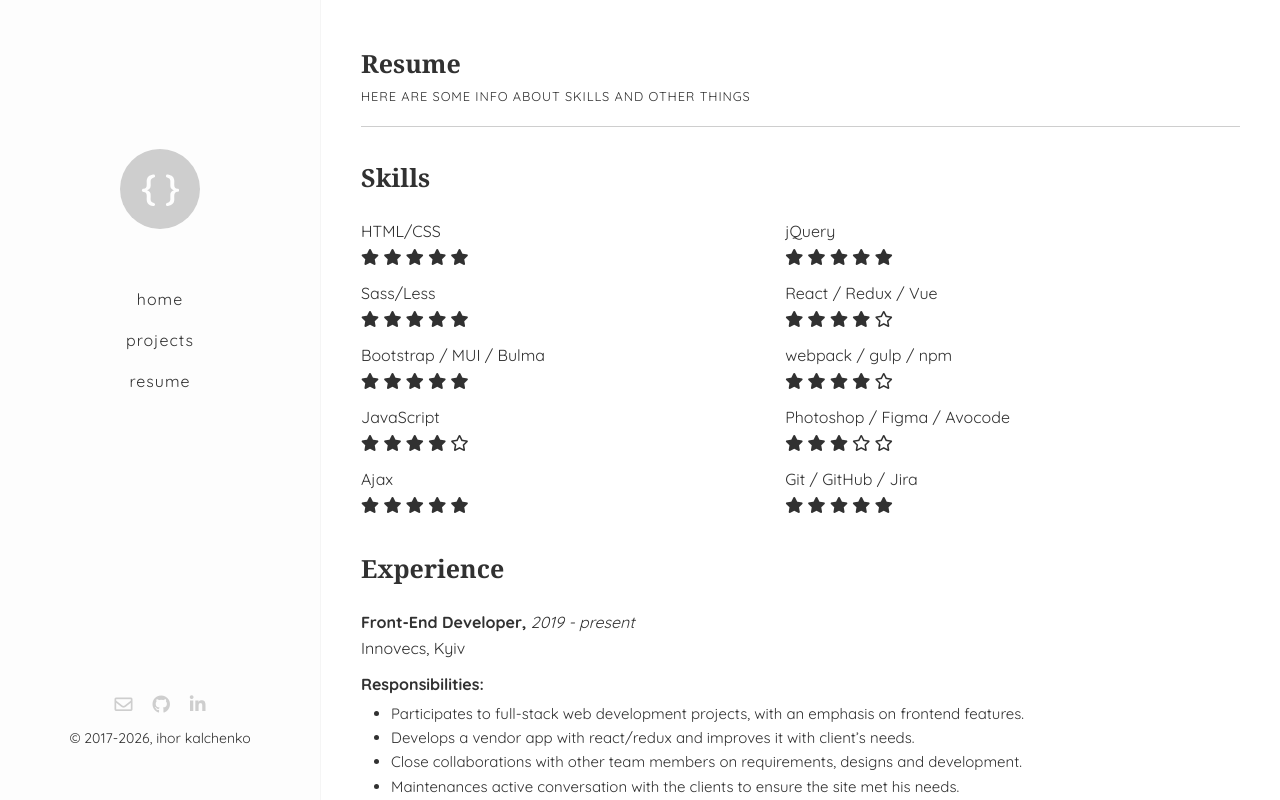
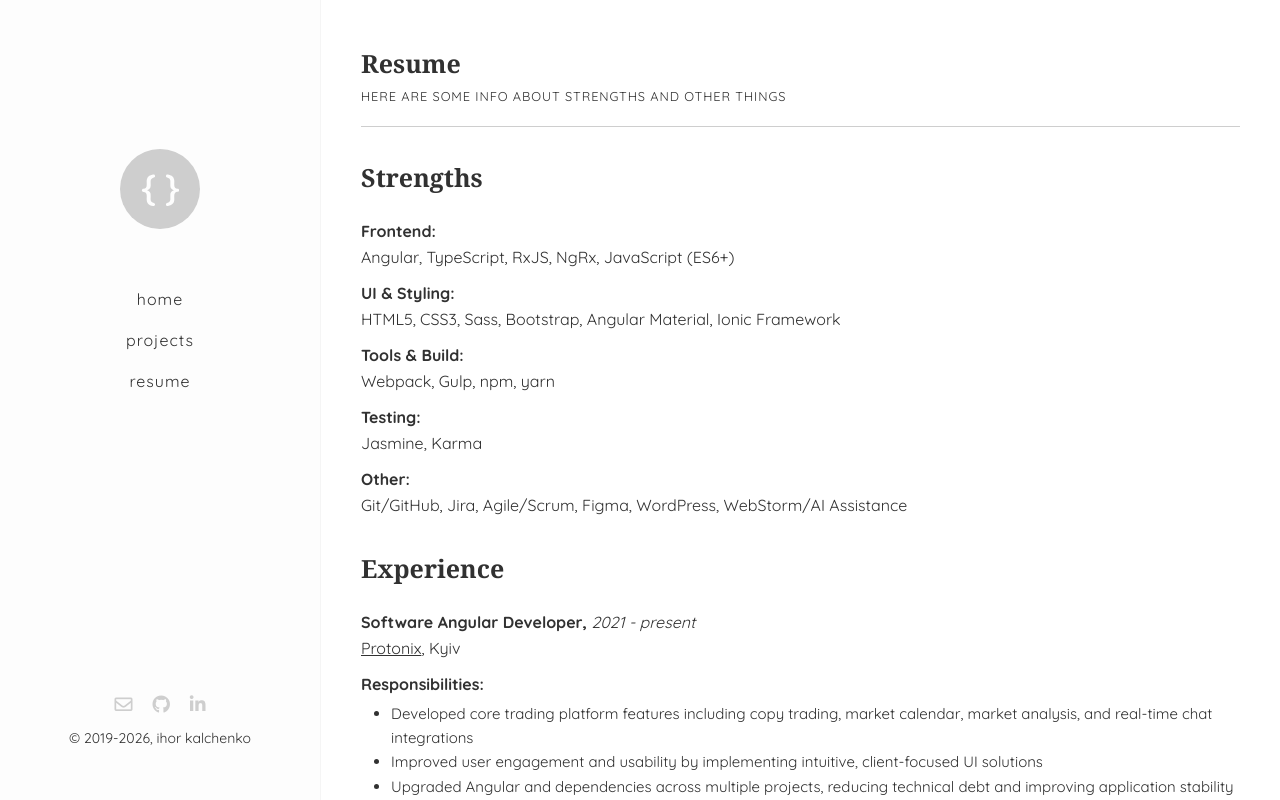
Before and after one commit to ihorkalchenko/ihorkalchenko.github.io, a plain HTML site: page about.html in a window 1280 px wide. Drawn offline with Linux system fonts and the light colour scheme.

Commit message:
PR-006: update home and about pages

```diff
--- a/about.html
+++ b/about.html
@@ -47,111 +47,31 @@
             <section class="section">
                 <header class="section-header">
                     <h1 class="section-title">Resume</h1>
-                    <p class="section-subtitle">Here are some info about skills and other things</p>
+                    <p class="section-subtitle">Here are some info about strengths and other things</p>
                 </header>
                 <section class="section-content">
                     <section class="skills">
-                            <h2 class="skills-title">Skills</h2>
+                        <h2 class="skills-title">Strengths</h2>
                         <div class="skills-list">
                             <div class="skill">
-                                    <h3 class="skill-title">HTML/CSS</h3>
-                                    <div class="skill-rate">
-                                        <i class="fas fa-star" aria-hidden="true"></i>
-                                        <i class="fas fa-star" aria-hidden="true"></i>
-                                        <i class="fas fa-star" aria-hidden="true"></i>
-                                        <i class="fas fa-star" aria-hidden="true"></i>
-                                        <i class="fas fa-star" aria-hidden="true"></i>
-                                    </div>
+                                <h3 class="skill-title">Frontend:</h3>
+                                <p class="skill-subtitle">Angular, TypeScript, RxJS, NgRx, JavaScript (ES6+)</p>
                             </div>
                             <div class="skill">
-                                    <h3 class="skill-title">Sass/Less</h3>
-                                    <div class="skill-rate">
-                                        <i class="fas fa-star" aria-hidden="true"></i>
-                                        <i class="fas fa-star" aria-hidden="true"></i>
-                                        <i class="fas fa-star" aria-hidden="true"></i>
-                                        <i class="fas fa-star" aria-hidden="true"></i>
-                                        <i class="fas fa-star" aria-hidden="true"></i>
-                                    </div>
+                                <h3 class="skill-title">UI & Styling:</h3>
+                                <p class="skill-subtitle">HTML5, CSS3, Sass, Bootstrap, Angular Material, Ionic Framework</p>
                             </div>
                             <div class="skill">
-                                    <h3 class="skill-title">Bootstrap / MUI / Bulma</h3>
-                                    <div class="skill-rate">
-                                        <i class="fas fa-star" aria-hidden="true"></i>
-                                        <i class="fas fa-star" aria-hidden="true"></i>
-                                        <i class="fas fa-star" aria-hidden="true"></i>
-                                        <i class="fas fa-star" aria-hidden="true"></i>
-                                        <i class="fas fa-star" aria-hidden="true"></i>
-                                    </div>
+                                <h3 class="skill-title">Tools & Build:</h3>
+                                <p class="skill-subtitle">Webpack, Gulp, npm, yarn</p>
                             </div>
                             <div class="skill">
-                                    <h3 class="skill-title">JavaScript</h3>
-                                    <div class="skill-rate">
-                                        <i class="fas fa-star" aria-hidden="true"></i>
-                                        <i class="fas fa-star" aria-hidden="true"></i>
-                                        <i class="fas fa-star" aria-hidden="true"></i>
-                                        <i class="fas fa-star" aria-hidden="true"></i>
-                                        <i class="far fa-star" aria-hidden="true"></i>
-                                    </div>
+                                <h3 class="skill-title">Testing:</h3>
+                                <p class="skill-subtitle">Jasmine, Karma</p>
                             </div>
                             <div class="skill">
-                                    <h3 class="skill-title">Ajax</h3>
-                                    <div class="skill-rate">
-                                        <i class="fas fa-star" aria-hidden="true"></i>
-                                        <i class="fas fa-star" aria-hidden="true"></i>
-                                        <i class="fas fa-star" aria-hidden="true"></i>
-                                        <i class="fas fa-star" aria-hidden="true"></i>
-                                        <i class="fas fa-star" aria-hidden="true"></i>
-                                    </div>
-                                </div>
-                                <div class="skill">
-                                    <h3 class="skill-title">jQuery</h3>
-                                    <div class="skill-rate">
-                                        <i class="fas fa-star" aria-hidden="true"></i>
-                                        <i class="fas fa-star" aria-hidden="true"></i>
-                                        <i class="fas fa-star" aria-hidden="true"></i>
-                                        <i class="fas fa-star" aria-hidden="true"></i>
-                                        <i class="fas fa-star" aria-hidden="true"></i>
-                                    </div>
-                                </div>
-                                <div class="skill">
-                                    <h3 class="skill-title">React / Redux / Vue</h3>
-                                    <div class="skill-rate">
-                                        <i class="fas fa-star" aria-hidden="true"></i>
-                                        <i class="fas fa-star" aria-hidden="true"></i>
-                                        <i class="fas fa-star" aria-hidden="true"></i>
-                                        <i class="fas fa-star" aria-hidden="true"></i>
-                                        <i class="far fa-star" aria-hidden="true"></i>
-                                    </div>
-                                </div>
-                                <div class="skill">
-                                    <h3 class="skill-title">webpack / gulp / npm</h3>
-                                    <div class="skill-rate">
-                                        <i class="fas fa-star" aria-hidden="true"></i>
-                                        <i class="fas fa-star" aria-hidden="true"></i>
-                                        <i class="fas fa-star" aria-hidden="true"></i>
-                                        <i class="fas fa-star" aria-hidden="true"></i>
-                                        <i class="far fa-star" aria-hidden="true"></i>
-                                    </div>
-                                </div>
-                                <div class="skill">
-                                    <h3 class="skill-title">Photoshop / Figma / Avocode</h3>
-                                    <div class="skill-rate">
-                                        <i class="fas fa-star" aria-hidden="true"></i>
-                                        <i class="fas fa-star" aria-hidden="true"></i>
-                                        <i class="fas fa-star" aria-hidden="true"></i>
-                                        <i class="far fa-star" aria-hidden="true"></i>
-                                        <i class="far fa-star" aria-hidden="true"></i>
-                                    </div>
-                                </div>
-                                <div class="skill">
-                                    <h3 class="skill-title">Git / GitHub / Jira</h3>
-                                    <div class="skill-rate">
-                                        <i class="fa fa-star" aria-hidden="true"></i>
-                                        <i class="fa fa-star" aria-hidden="true"></i>
-                                        <i class="fa fa-star" aria-hidden="true"></i>
-                                        <i class="fa fa-star" aria-hidden="true"></i>
-                                        <i class="fa fa-star" aria-hidden="true"></i>
-                                    </div>
+                                <h3 class="skill-title">Other:</h3>
+                                <p class="skill-subtitle">Git/GitHub, Jira, Agile/Scrum, Figma, WordPress, WebStorm/AI Assistance</p>
                             </div>
                         </div>
                     </section>
@@ -160,34 +80,62 @@
                         <h2 class="jobs-title">Experience</h2>
                         <div class="jobs-list">
                             <div class="job">
-                                    <h3 class="job-position">Front-End Developer, <span>2019 - present</span></h3>
-                                    <p class="job-name">Innovecs, Kyiv</p>
+                                <h3 class="job-position">Software Angular Developer, <span>2021 - present</span></h3>
+                                <p class="job-name"><a href="https://www.protonixltd.com" target="_blank">Protonix</a>, Kyiv</p>
                                 <div class="job-response">
                                     <h4 class="job-response-title">Responsibilities:</h4>
                                     <ul class="job-response-list">
-                                            <li>Participates to full-stack web development projects, with an emphasis on frontend features.</li>
-                                            <li>Develops a vendor app with react/redux and improves it with client’s needs.</li>
-                                            <li>Close collaborations with other team members on requirements, designs and development.</li>
-                                            <li>Maintenances active conversation with the clients to ensure the site met his needs.</li>
-                                            <li>Workflow tools: HTML/CSS/JS, React/Redux, Webpack, PHP, MySQL, Postman, Git, Jira</li>
+                                        <li>Developed core trading platform features including copy trading, market calendar, market analysis, and real-time chat integrations</li>
+                                        <li>Improved user engagement and usability by implementing intuitive, client-focused UI solutions</li>
+                                        <li>Upgraded Angular and dependencies across multiple projects, reducing technical debt and improving application stability</li>
+                                        <li>Collaborated closely with clients and cross-functional teams to define requirements and deliver scalable frontend solutions</li>
+                                        <li>Contributed to full-stack development with strong focus on frontend architecture and performance</li>
                                     </ul>
+                                    <p class="job-stack"><strong>Tech Stack</strong>: Angular, TypeScript, RxJS, NgRx, Angular Material, Ionic, Chart.js, Jasmine, Jest, Webpack, Git</p>
+                                </div>
+                            </div>
+
+                            <div class="job">
+                                <h3 class="job-position">Frontend Developer, <span>2019 - 2021</span></h3>
+                                <p class="job-name"><a href="https://innovecs.com" target="_blank">Innovecs</a>, Kyiv</p>
+                                <div class="job-response">
+                                    <h4 class="job-response-title">Responsibilities:</h4>
+                                    <ul class="job-response-list">
+                                        <li>Rebuilt and enhanced a deposit widget, improving functionality and maintainability</li>
+                                        <li>Developed client websites with optimized performance, reducing load times and improving conversion rates</li>
+                                        <li>Worked in cross-functional teams to deliver projects on time and within budget</li>
+                                        <li>Applied best practices in accessibility, responsiveness, and modern UI/UX design</li>
+                                    </ul>
+                                    <p class="job-stack"><strong>Tech Stack</strong>: Angular, Angular Material, HTML, Sass, Bootstrap, PHP, MySQL, Git</p>
                                 </div>
                             </div>
 
                             <div class="job">
                                 <h3 class="job-position">Web / UI Developer, <span>2017 - 2018</span></h3>
-                                    <p class="job-name">Elyland LLC, Kyiv</p>
+                                <p class="job-name"><a href="https://elyland.net/" target="_blank">Elyland LLC</a>, Kyiv</p>
                                 <div class="job-response">
                                     <h4 class="job-response-title">Responsibilities:</h4>
                                     <ul class="job-response-list">
-                                            <li>Developed and maintenanced responsive promo websites for product games and applications.</li>
-                                            <li>Designed and developed UI components for the app.</li>
-                                            <li>Bug fixings and optimization.</li>
-                                            <li>Workflow tools: HTML/CSS/JS, Bootstrap, JSP, Figma, PS, Gulp, Git, Jira</li>
+                                        <li>Developed and maintained promotional websites for gaming products</li>
+                                        <li>Built UI components for a social application</li>
+                                        <li>Improved website performance (PageSpeed score from ~50 to 86%)</li>
+                                        <li>Delivered responsive and visually engaging user interfaces</li>
                                     </ul>
+                                    <p class="job-stack"><strong>Tech Stack</strong>: HTML, Sass, JavaScript, Bootstrap, JSP, Gulp, Git, Photoshop</p>
                                 </div>
                             </div>
                         </div>
+                    </section>
+
+                    <section class="achievements">
+                        <h2 class="achievements-title">Key Achievements</h2>
+
+                        <ul class="achievements-list">
+                            <li>Improved website performance and load speed significantly across multiple projects</li>
+                            <li>Delivered high-impact fintech features used by active trading platform users</li>
+                            <li>Successfully upgraded legacy Angular projects, reducing technical debt</li>
+                            <li>Consistently contributed to better UX and higher user engagement</li>
+                        </ul>
                     </section>
 
                     <section class="educations">
@@ -205,17 +153,22 @@
 
         <footer class="footer">
             <div class="footer-icons">
-                <a class="footer-icon" href="mailto:ihorka88@gmail.com"><i class="far fa-envelope"></i></a>
-                <a class="footer-icon" target="_blank" href="https://github.com/ihorkalchenko"><i class="fab fa-github"></i></a>
-                <a class="footer-icon" target="_blank" href="https://www.linkedin.com/in/ihorkalchenko/"><i
-                        class="fab fa-linkedin-in"></i></a>
+                <a class="footer-icon" href="mailto:ihorka88@gmail.com">
+                    <i class="far fa-envelope"></i>
+                </a>
+                <a class="footer-icon" target="_blank" href="https://github.com/ihorkalchenko">
+                    <i class="fab fa-github"></i>
+                </a>
+                <a class="footer-icon" target="_blank" href="https://www.linkedin.com/in/ihorkalchenko/">
+                    <i class="fab fa-linkedin-in"></i>
+                </a>
             </div>
             <small class="footer-copyright">&copy; <span class="js-year"></span>, ihor kalchenko</small>
         </footer>
     </div>
 
     <script>
-        const startYear = 2017;
+        const startYear = 2019;
         const currentYear = new Date().getFullYear();
 
         document.querySelector('.js-year').textContent = `${startYear}-${currentYear}`;
--- a/css/style.css
+++ b/css/style.css
@@ -320,6 +320,11 @@ body {
   margin-bottom: 1rem;
 }
 
+.job-name a {
+    color: inherit;
+    text-decoration: underline;
+}
+
 .job-response-title {
   font-weight: 600;
   margin-bottom: .5rem;
@@ -329,6 +334,15 @@ body {
   list-style: disc;
   padding-left: 3rem;
   font-size: 1.5rem;
+}
+
+.job-stack {
+    margin-top: 0.75rem;
+    font-size: 14px;
+}
+
+.job-stack strong {
+    font-weight: 700;
 }
 
 .skills {
@@ -356,6 +370,10 @@ body {
   margin-top: 1rem;
 }
 
+.skill-title {
+    font-weight: 600;
+}
+
 @media (min-width: 767px) {
   .skill:nth-child(-n+5) {
     grid-area: col1;
@@ -365,6 +383,23 @@ body {
     grid-area: col2;
     grid-row: auto;
   }
+}
+
+.achievements {
+    margin: 3rem 0;
+}
+
+.achievements-title {
+    font-family: Lora, Georgia, serif;
+    font-size: 2.5rem;
+    font-weight: 600;
+    margin-bottom: 2rem;
+}
+
+.achievements-list {
+    list-style: disc;
+    padding-left: 3rem;
+    font-size: 1.5rem;
 }
 
 .educations {
```
Also changed, not shown: index.html (+25 -11 lines), projects.html (+10 -5 lines). Lines whose indentation alone changed are shown as unchanged.
